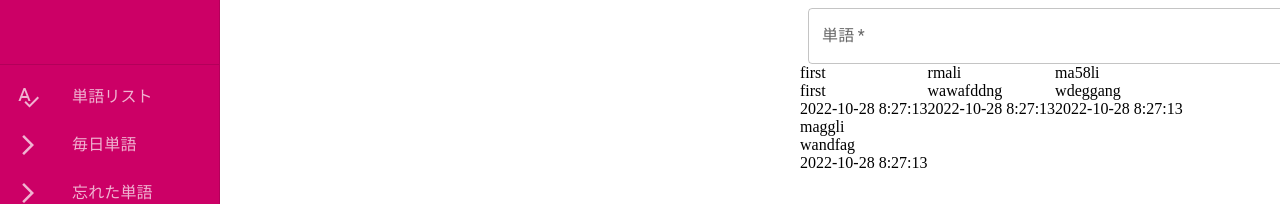
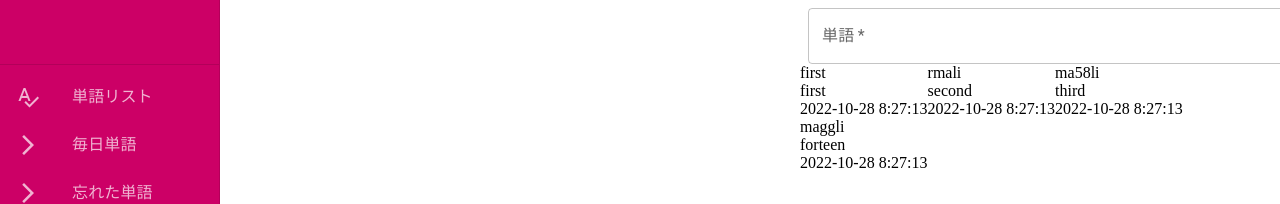
Before and after one commit to 191078834/reac-system-ts, a React (Create React App) app in the folder reac-system-ts/: page /forgetlist in a window 1280 px wide. Shown: the top 204 px of the page. Built offline with nearby package versions, Linux system fonts and the light colour scheme.

Commit message:
Array 操作

```diff
--- a/reac-system-ts/src/pages/ForgetList/ForgetList.tsx
+++ b/reac-system-ts/src/pages/ForgetList/ForgetList.tsx
@@ -20,9 +20,9 @@ let spase2: string = ':'
 let timeTostring = year + space + month + space + day + '   ' + hours + spase2 + minutes + spase2 + seconds
 let arrayNames: Array<iData> = [
     { firstname: 'first', lastname: 'first', currend: timeTostring },
-    { firstname: 'wawafddng', lastname: 'rmali', currend: timeTostring },
-    { firstname: 'wdeggang', lastname: 'ma58li', currend: timeTostring },
-    { firstname: 'wandfag', lastname: 'maggli', currend: timeTostring }
+    { firstname: 'second', lastname: 'rmali', currend: timeTostring },
+    { firstname: 'third', lastname: 'ma58li', currend: timeTostring },
+    { firstname: 'forteen', lastname: 'maggli', currend: timeTostring }
 ]
 
 const ForgetList: React.FC<{}> = () => {
@@ -41,11 +41,19 @@ const ForgetList: React.FC<{}> = () => {
         console.log("push() : 返回添加后的数组长度 ", arrayNames.push({ firstname: 'new', lastname: 'new', currend: timeTostring }))
         console.log("pop()删除最后一个元素，返回删除项", arrayNames.pop())
         console.log("shift()删除第一个元素，返回删除项", arrayNames.shift())
-        console.log("unshift()接收任意数量参数，将它们添加到数组开头, 返回最新数组长度", arrayNames.unshift({ firstname: 'new3', lastname: 'new3', currend: timeTostring }))
-        console.log("reverse() 将数组元素反向排序", arrayNames.reverse())
-        console.log()
-        console.log()
-        console.log()
+        console.log("unshift()接收任意数量参数，将它们添加到数组开头, 返回最新数组长度", arrayNames.unshift({ firstname: 'firstttt', lastname: 'new3', currend: timeTostring }))
+        // console.log("reverse() 将数组元素反向排序", arrayNames.reverse())
+        // sort 比较函数
+        arrayNames.sort((a, b) => a.firstname.length < b.firstname.length ? -1 : a.firstname.length > b.firstname.length ? 1 : 0)
+        console.log("sort() 将数组元素排序", arrayNames)
+
+        console.log('下面方法不改变原数组在现有数组全部元素基础上创建一个新数组')
+        let newArray = arrayNames.concat({ firstname: 'sasin', lastname: 'sasin', currend: timeTostring })
+        console.log('concat()它的参数添加到副本末尾，最后返回这个新构建的数组', newArray)
+        let newArray2 = arrayNames.slice(1, 3)
+        console.log('slice()参数：①返回元素开始索引，②结束索引,复制特定一段的数组arg1<newArray<=arg2', newArray2)
+        // 等待更新
+        console.log('splice()会改变原数组')
         console.log()
         console.log()
 
```
